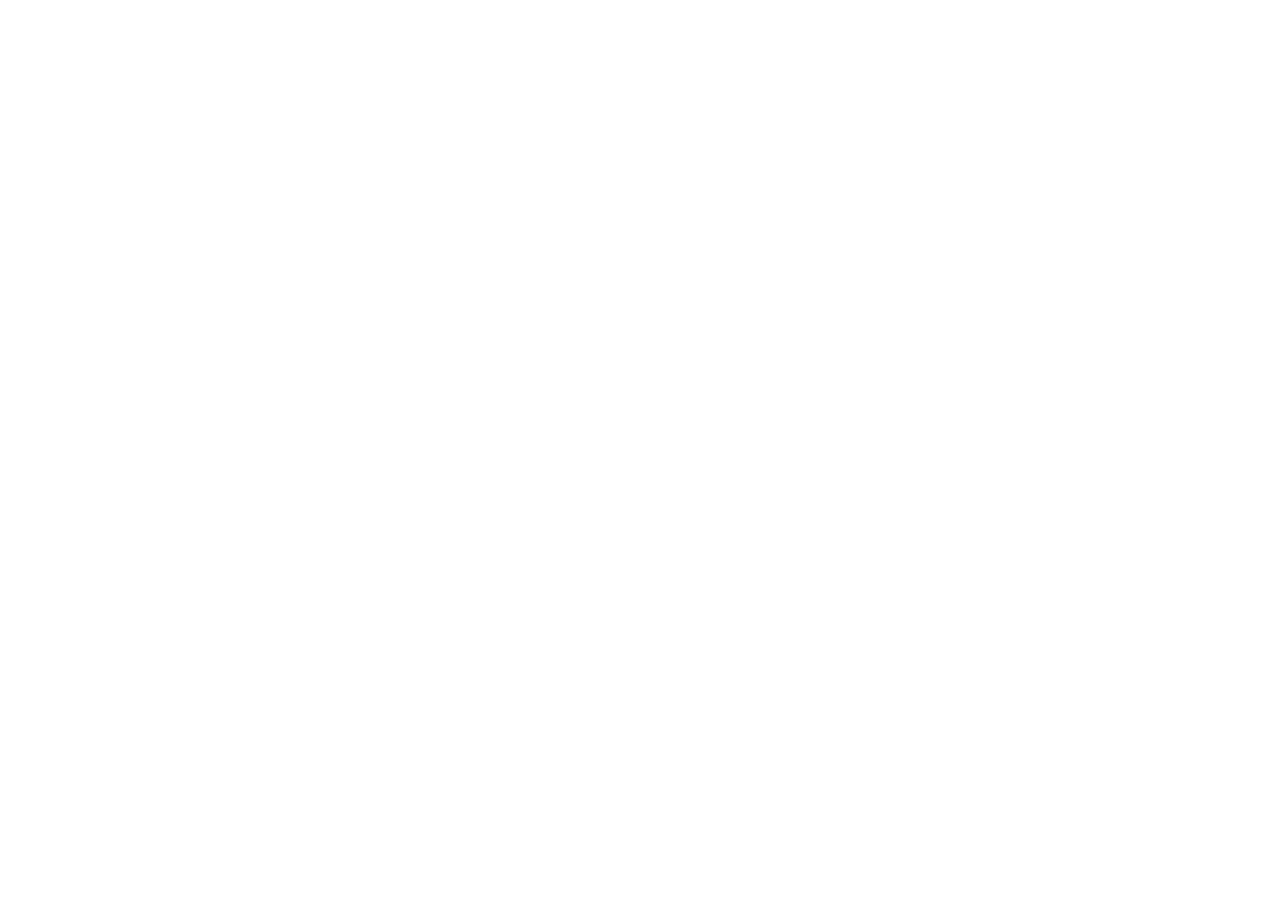
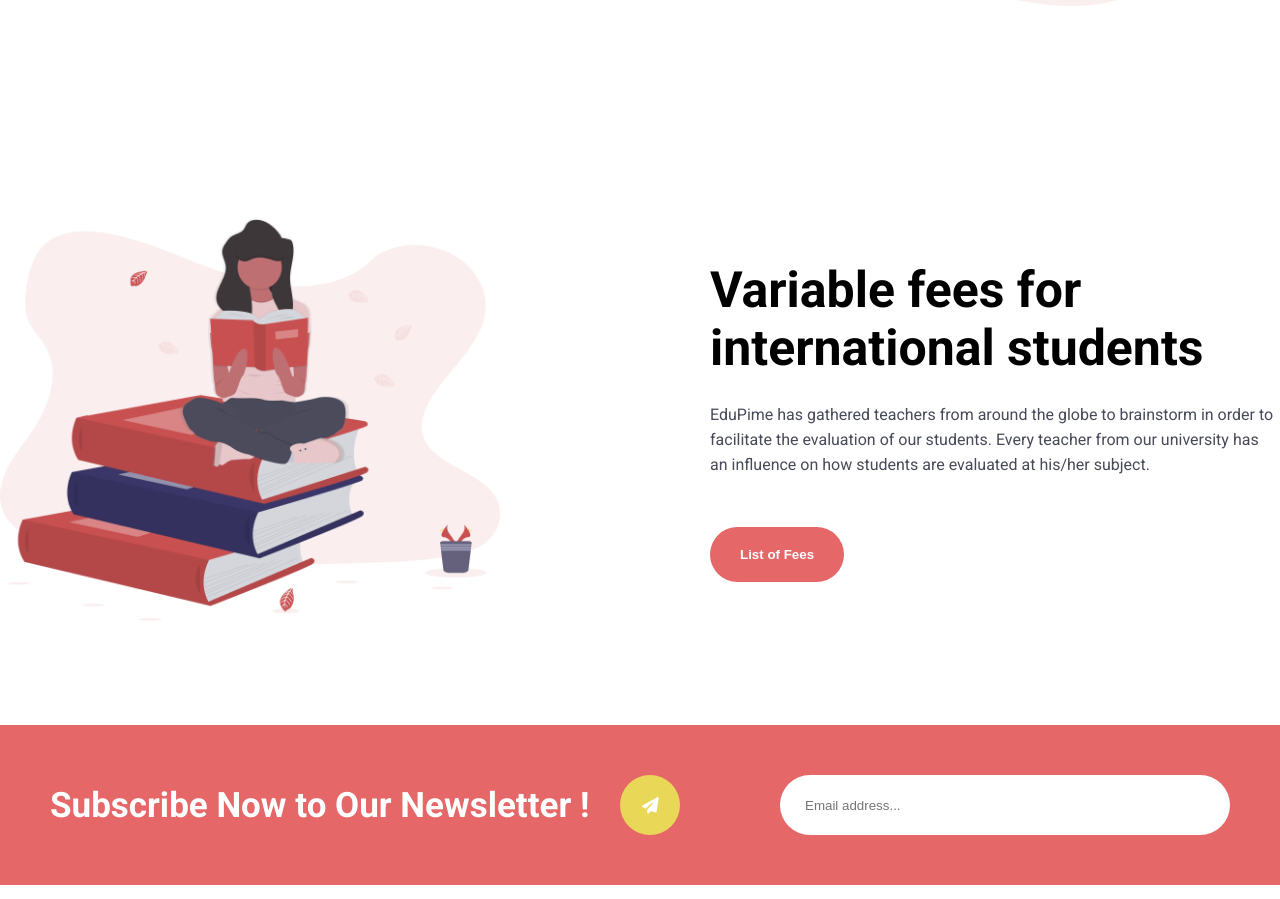
Before and after one commit to bertoldimatteo/proj-html-vuejs, a Vue app: page / in a window 1280 px wide. Shown: the part 5502-6401 px from the top of the page. Before the commit the page ends 4868 px from the top, so only its background shows below. Built offline with nearby package versions, Linux system fonts and the light colour scheme.

Commit message:
newsletter section completata

```diff
--- a/src/assets/style/_variables.scss
+++ b/src/assets/style/_variables.scss
@@ -44,7 +44,7 @@
     --font-sm: .875rem;
     --font-md: 1.25rem;
     --font-lg: 1.5625rem;
-    --font-xl: 1.875rem;
+    --font-xl: 2.1875rem;
     --font-xxl: 3.125rem;
     --font-xxxl: 3.75rem;
 }
--- a/src/components/mainComponents/baseMain.vue
+++ b/src/components/mainComponents/baseMain.vue
@@ -60,7 +60,7 @@
             <div class="third-section">
                  <div class="container-lg">
                     <div class="right-section">
-                        <img src="../../assets/reference/img/Gavel-Illustration-e1556884768193.png" alt="graduation-image">
+                        <img class="imageCard" src="../../assets/reference/img/Gavel-Illustration-e1556884768193.png" alt="graduation-image">
                     </div>
                     <div class="left-section">
                         <MonoCardRBtn :info="dataShared.data.section3"/>
@@ -109,13 +109,40 @@
                 </section>
             <div class="wave-bg-btm"></div>
         </section>
-        <section class="lower.part">
+        <section class="lower-part">
             <div class="container-lg">
-                <h2>Latest Courses</h2>
-                <div class="Latest-courses">
-                    <CoursesCard v-for="element in dataShared.data.section6" :key="element.id" :info="element"/>
+                <div class="section-one">
+                    <h2>Latest Courses</h2>
+                    <div class="Latest-courses">
+                        <CoursesCard v-for="element in dataShared.data.section6" :key="element.id" :info="element"/>
+                    </div>
+                </div>
+                <div class="section-two">
+                    <div class="right-section">
+                        <img class="info-image" src="../../assets/reference/img/Exam-icon.png" alt="exam-icon">
+                        <MonoCardRBtn :info="dataShared.data.section7"/>
+                    </div>
+                    <div class="left-section">
+                        <img class="imageCard" src="../../assets/reference/img/Exam-Illustration.png" alt="graduation-image">
+                    </div>
+                </div>
+                <div class="section-three">
+                    <div class="right-section">
+                        <img class="imageCard" src="../../assets/reference/img/Girl-Illustration.png" alt="graduation-image">
+                    </div>
+                    <div class="left-section">
+                        <MonoCardRBtn :info="dataShared.data.section8"/>
+                    </div>
                 </div>
             </div>
+            <div class="partners-section">
+                    <div class="container-lg partners">
+                        <h3>Subscribe Now to Our Newsletter !</h3>
+                        <form action="/action_page.php">
+                            <input type="text" placeholder="Email address..."><button class="icon-form"><i class="fa-solid fa-paper-plane fa-lg"></i></button><br>
+                        </form>
+                    </div>
+                </div>
         </section>
     </main>
 </template>
@@ -231,8 +258,8 @@
     position: absolute;
     top: 240px;
 }
-.third-section .right-section img {
-    width: 480px;
+.imageCard {
+    width: 500px;
 }
 .highlight {
     background-color: var(--color-seven);
@@ -291,10 +318,49 @@
     display: flex;
     padding: 80px 0;
 }
+.lower-part {
+    padding: 100px 0;
+}
 .Latest-courses {
     display: flex;
     justify-content: space-between;
     gap: 50px;
     margin: 50px 0;
 }
+.lower-part .section-two, .lower-part .section-three {
+    display: flex;
+    align-items: center;
+    justify-content: space-between;
+    padding: 100px 0;
+}
+.partners-section {
+    background-color: var(--color-two);
+}
+.partners {
+    display: flex;
+    justify-content: space-between;
+    align-items: center;
+    padding: 50px;
+}
+.partners h3 {
+    font-size: var(--font-xl);
+}
+input[type=text] {
+    width: 450px;
+    height: 60px;
+    padding: 25px;
+    border: none;
+    border-radius: 35px;
+    position: relative;
+}
+.icon-form {
+    width: 60px;
+    height: 60px;
+    border-radius: 50%;
+    border: none;
+    background-color: var(--color-one);
+    color: var(--white-one);
+    position: absolute;
+    right: 600px;
+}
 </style>
--- a/src/components/sharedBehaviours/dataShared.js
+++ b/src/components/sharedBehaviours/dataShared.js
@@ -144,7 +144,7 @@
             {
                 title: 'Variable fees for international students',
                 paragraph: 'EduPime has gathered teachers from around the globe to brainstorm in order to facilitate the evaluation of our students. Every teacher from our university has an influence on how students are evaluated at his/her subject.',
-                firstButton: 'list of Fees',
+                firstButton: 'List of Fees',
         },
         section9:
             {
```
